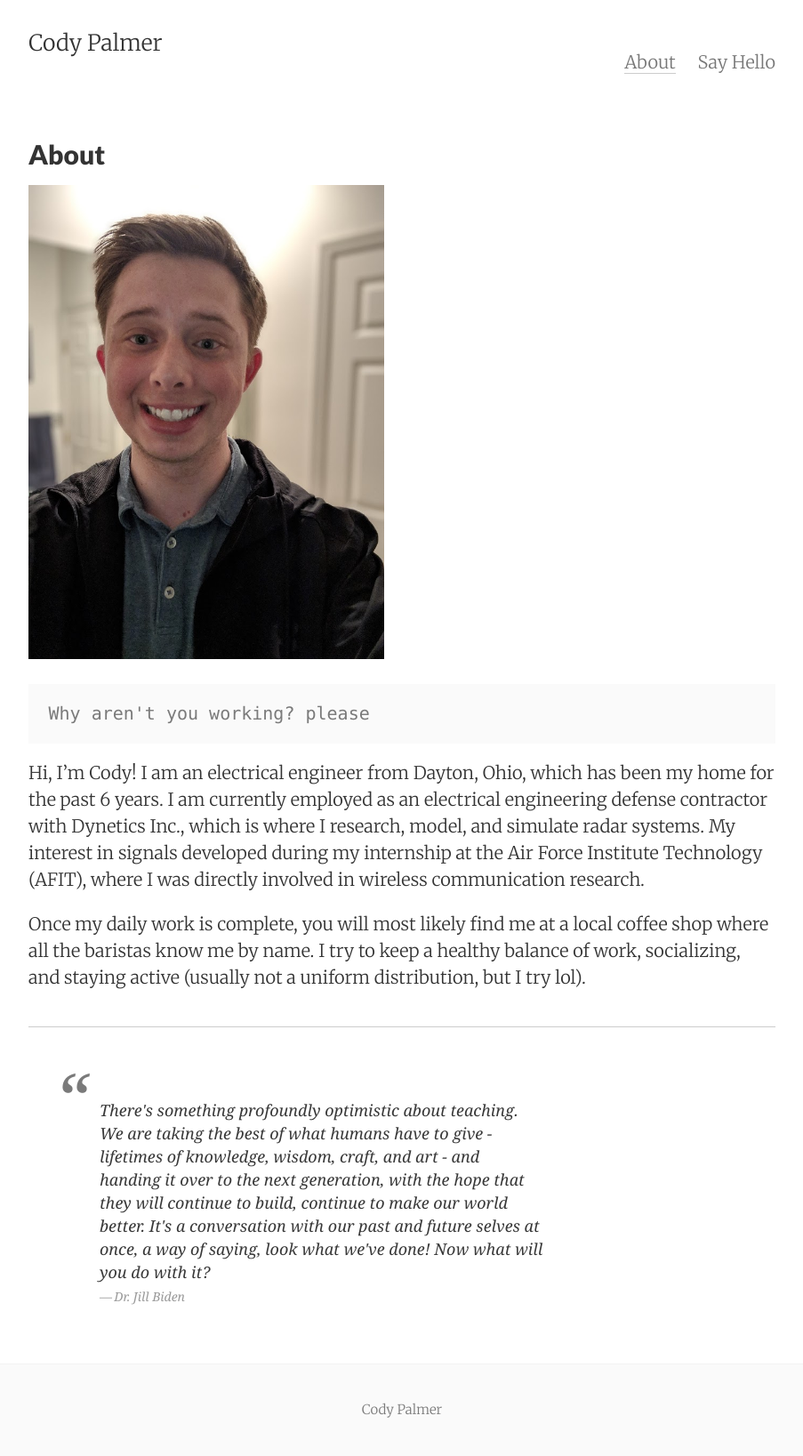
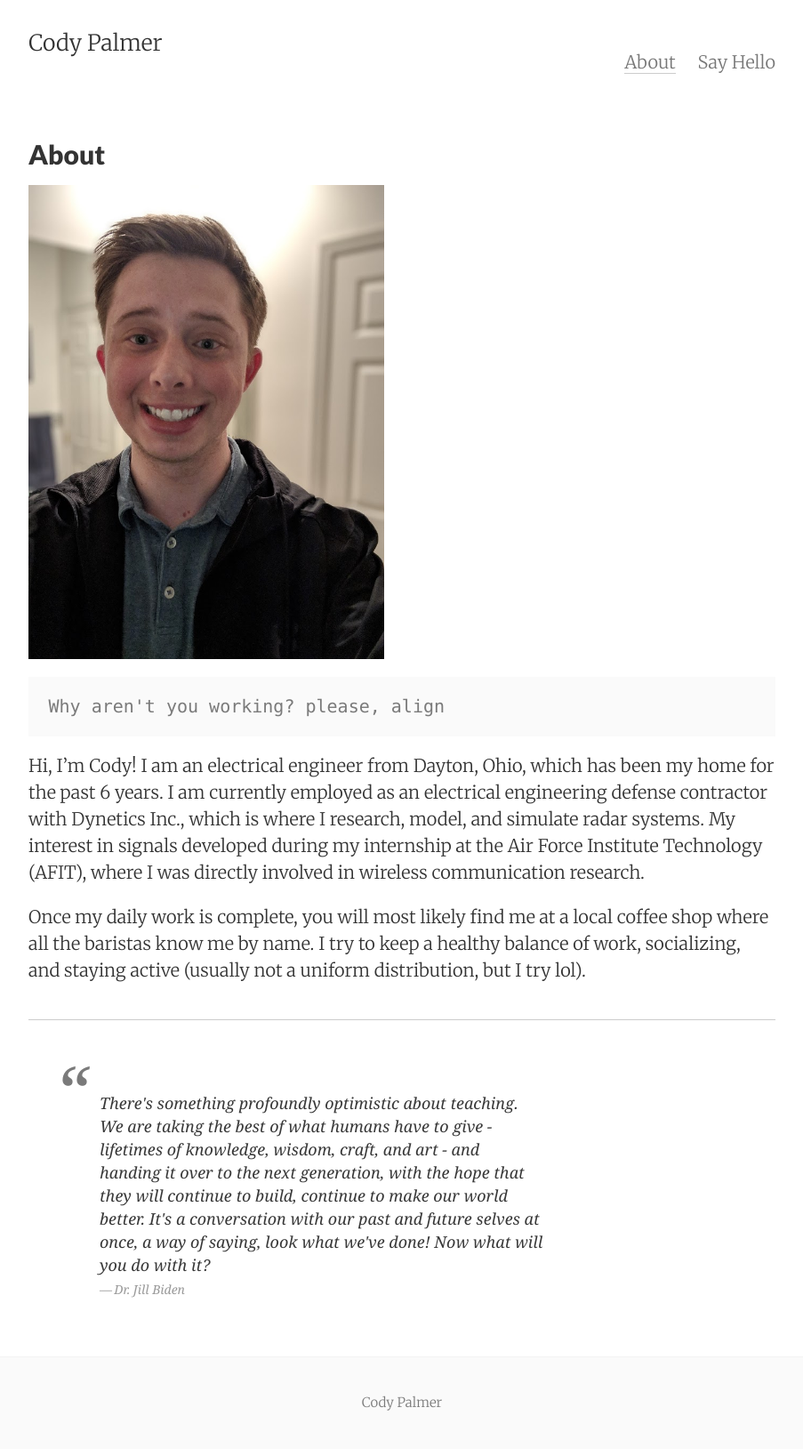
Before and after one commit to palmerco/web_server, a Jekyll site: the page built from about.md, in a window 1280 px wide. Shown: the whole page at 89% size, without its empty margins (188-1091 px from the left). Built offline with Jekyll 4.4.1, drawn with Linux system fonts in a browser that asks for light colours.

Commit message:
It worked the last commit

```diff
--- a/about.md
+++ b/about.md
@@ -5,11 +5,11 @@
 tags: about
 ---
 
-<img src="/images/websitePhoto.jpg" alt="profilePicture" width="400" />
+<img src="/images/websitePhoto.jpg" alt="profilePicture" width="400" align ="center"/>
 
 
 
-	Why aren't you working? please
+	Why aren't you working? please, align
 
 Hi, I’m Cody! I am an electrical engineer from Dayton, Ohio, which has been my home for the past 6 years. I am currently employed as an electrical engineering defense contractor with Dynetics Inc., which is where I research, model, and simulate radar systems. My interest in signals developed during my internship at the Air Force Institute Technology (AFIT), where I was directly involved in wireless communication research.
 
```
